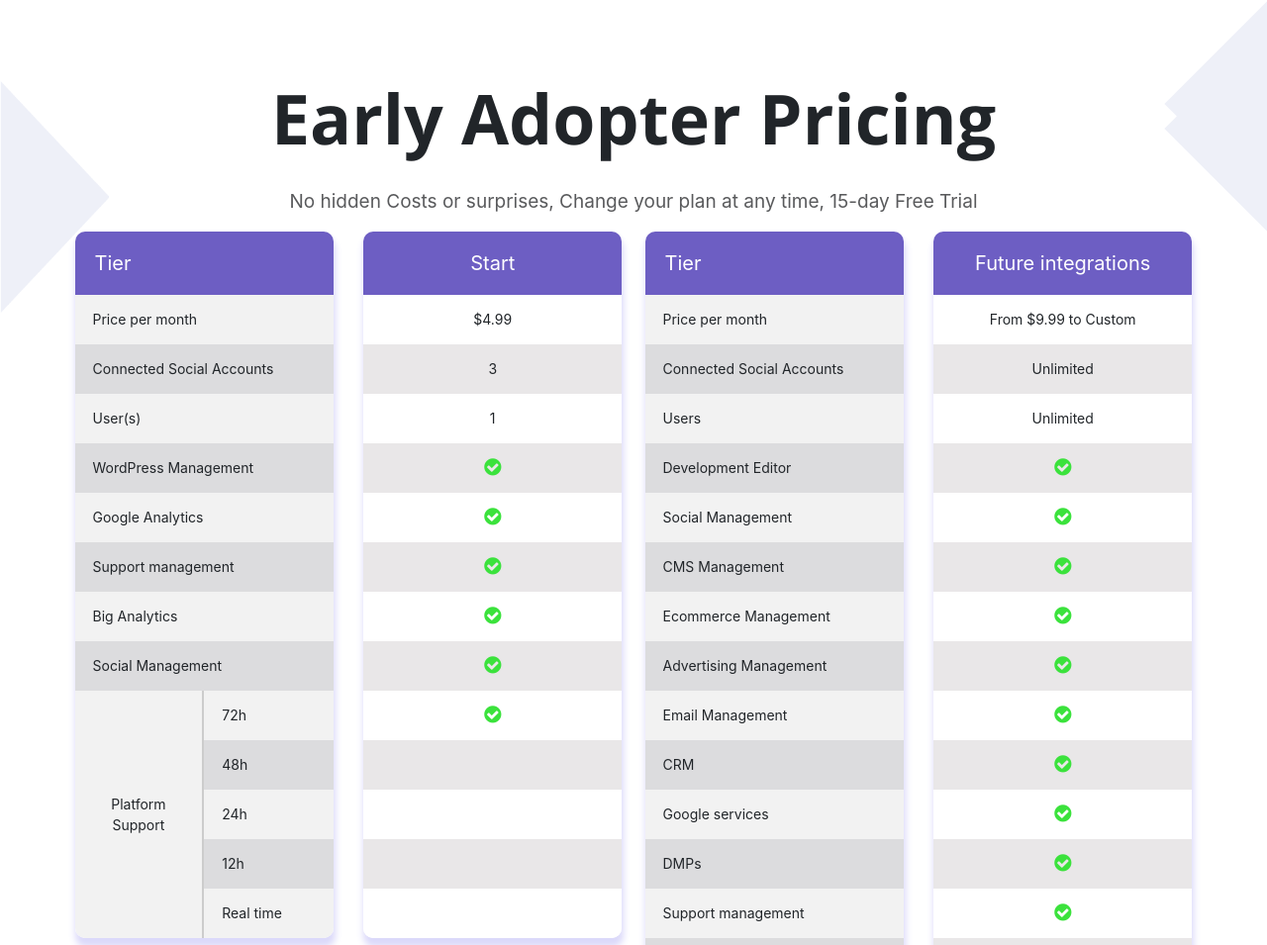
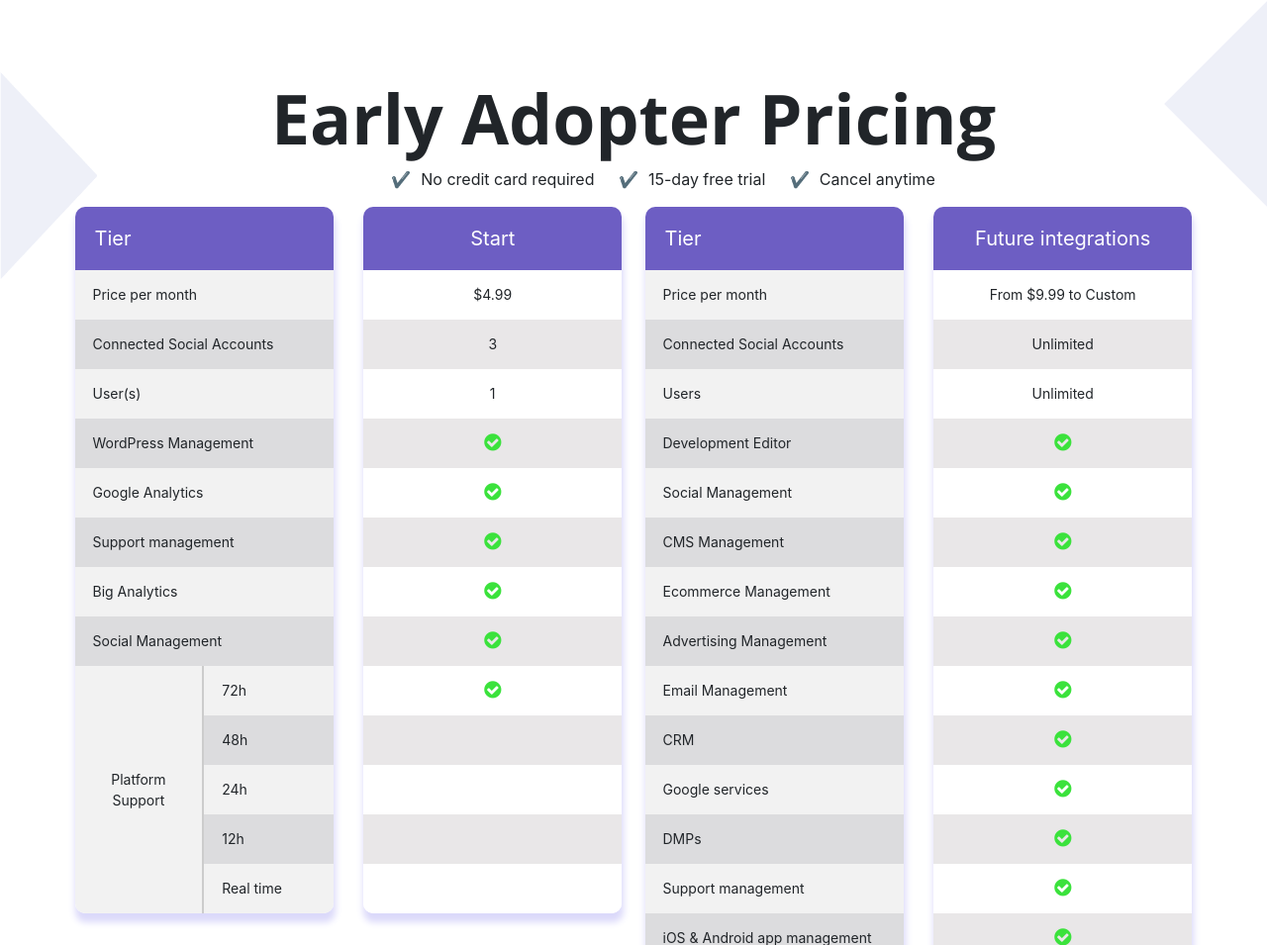
Before and after one commit to PlatformCore/platformcore.github.io, a PHP site: page /pricing.html in a window 1280 px wide. Shown: the part 129-1084 px from the top of the page at 99% size. Run offline with PHP 8.4, Linux system fonts and the light colour scheme; some libraries are stand-ins or nearby versions.

Commit message:
No requirements index and pricing update

```diff
--- a/assets/css/style.css
+++ b/assets/css/style.css
@@ -10,12 +10,32 @@ body {
 body.site-loaded {
   overflow-y: auto;
 }
+.style_li_norequirement ul {
+    display: block;
+    list-style-type: none;
+    -webkit-box-pack: center;
+    justify-content: center;
+    text-align: center;
+}
+.style_li_norequirement li:before {
+  content: '✔️';
+  margin-left: 20px;
+  margin-right: 10px;
+  width: auto;
+}
+.style_li_norequirement li {
+   display: inline-block;
+   width: auto;
+   list-style: outside none none;
+}
+
+
 #employee-row{
-      max-width: 85%;
+    max-width: 85%;
     margin: 0 auto;
 }
 .team-for-bg-right{
-      background-image: url(bg.svg);
+    background-image: url(bg.svg);
     background-size: 57%;
     background-position: top right;
     background-repeat: no-repeat;
--- a/pricing.html
+++ b/pricing.html
@@ -333,7 +333,15 @@ height="0" width="0" style="display:none;visibility:hidden"></iframe></noscript>
 		<div id="hook1 " class="d-flex justify-content-between">
 		   <div></div>
 			<div><h1>Early Adopter Pricing</h1>
-	        <p>No hidden Costs or surprises, Change your plan at any time, 15-day Free Trial</p>
+    <!-- No Requirement -->
+    <div class="style_li_norequirement">
+        <ul>
+        	<li>No credit card required</li>
+        	<li>15-day free trial</li>
+        	<li>Cancel anytime</li>
+        </ul>
+    </div>
+    <!-- No Requirement Ends -->
 			</div>
 
 			<div>
```
Also changed, not shown: index.html (+9 -1 lines), 3 other files.
